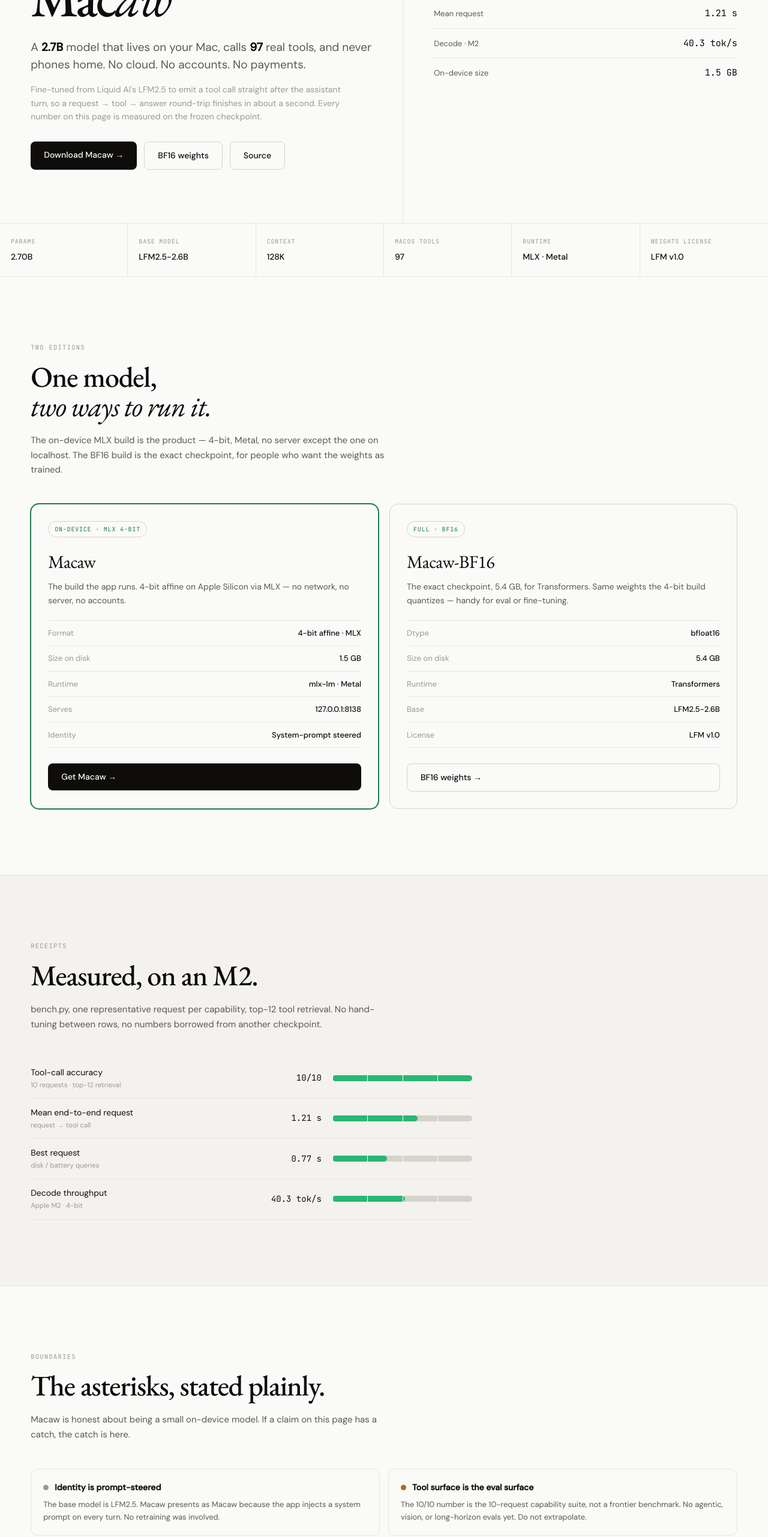
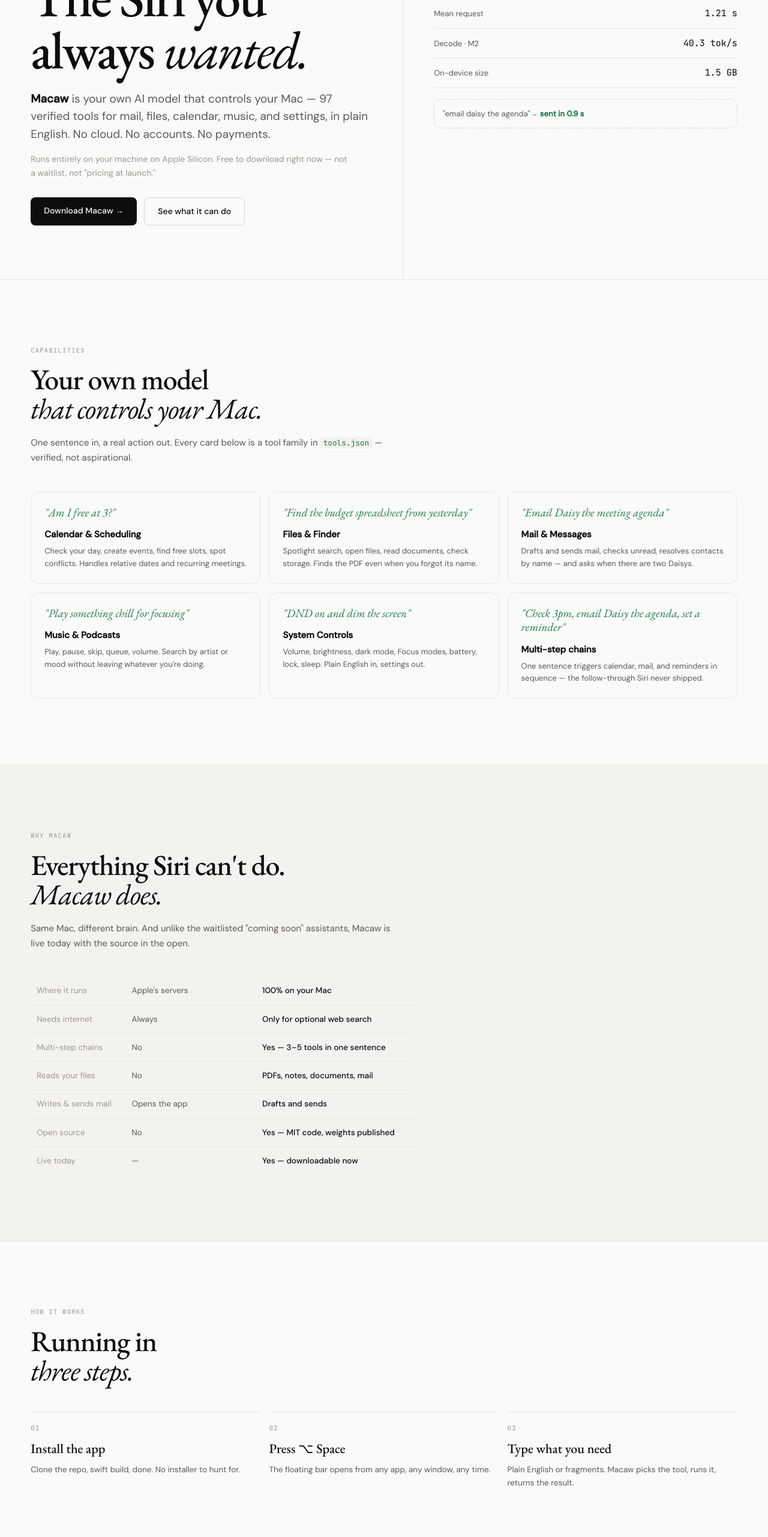
Before and after one commit to Alinxus/badtheorylab, a Next.js app: page /macaw in a window 1280 px wide. Shown: the part 234-2797 px from the top of the page at 60% size. Built offline with nearby package versions, Linux system fonts and the light colour scheme; no server answers; the database is empty.

Commit message:
Macaw landing: promise-led product page (capabilities, comparison, steps, compat)

```diff
--- a/src/app/macaw/data.ts
+++ b/src/app/macaw/data.ts
@@ -1,6 +1,7 @@
-// everything on the Macaw page pulls from here. numbers are from bench.py
-// against the frozen MACAW-V1 MLX checkpoint on an Apple M2. measured, not
-// projected — the boundaries section says which machine and which surface.
+// copy for /macaw. the page sells the promise first (like the waitlisted Mac-1
+// pages do) and proves it with measured numbers — but Macaw is real: live today,
+// open source, MIT code, no payments. every capability card is a tool that
+// exists in tools.json, every number is bench.py on the frozen checkpoint.
 
 export const HF_MLX = "https://huggingface.co/badtheorylabs/Macaw-4bit-MLX";
 export const HF_FULL = "https://huggingface.co/badtheorylabs/Macaw";
@@ -20,51 +21,96 @@
   { k: "Params", v: "2.70B" },
   { k: "Base model", v: "LFM2.5-2.6B" },
   { k: "Context", v: "128K" },
-  { k: "macOS tools", v: "97" },
+  { k: "macOS tools", v: "97 verified" },
   { k: "Runtime", v: "MLX · Metal" },
   { k: "Weights license", v: "LFM v1.0" },
 ];
 
-// the two shipped artifacts. the on-device MLX build is the product; the BF16
-// build exists for people who want the exact weights.
-export const editions = [
+// capability cards — the "what it does for you" section. each one maps to a real
+// tool family in tools.json.
+export const capabilities = [
   {
-    id: "mlx",
-    tag: "On-device · MLX 4-bit",
-    name: "Macaw",
-    blurb:
-      "The build the app runs. 4-bit affine on Apple Silicon via MLX — no network, no server, no accounts.",
-    href: HF_MLX,
-    primary: true,
-    rows: [
-      ["Format", "4-bit affine · MLX"],
-      ["Size on disk", "1.5 GB"],
-      ["Runtime", "mlx-lm · Metal"],
-      ["Serves", "127.0.0.1:8138"],
-      ["Identity", "System-prompt steered"],
-    ] as [string, string][],
+    icon: "calendar",
+    title: "Calendar & Scheduling",
+    ask: "Am I free at 3?",
+    body: "Check your day, create events, find free slots, spot conflicts. Handles relative dates and recurring meetings.",
   },
   {
-    id: "full",
-    tag: "Full · BF16",
-    name: "Macaw-BF16",
-    blurb:
-      "The exact checkpoint, 5.4 GB, for Transformers. Same weights the 4-bit build quantizes — handy for eval or fine-tuning.",
-    href: HF_FULL,
-    primary: false,
-    rows: [
-      ["Dtype", "bfloat16"],
-      ["Size on disk", "5.4 GB"],
-      ["Runtime", "Transformers"],
-      ["Base", "LFM2.5-2.6B"],
-      ["License", "LFM v1.0"],
-    ] as [string, string][],
+    icon: "folder",
+    title: "Files & Finder",
+    ask: "Find the budget spreadsheet from yesterday",
+    body: "Spotlight search, open files, read documents, check storage. Finds the PDF even when you forgot its name.",
+  },
+  {
+    icon: "mail",
+    title: "Mail & Messages",
+    ask: "Email Daisy the meeting agenda",
+    body: "Drafts and sends mail, checks unread, resolves contacts by name — and asks when there are two Daisys.",
+  },
+  {
+    icon: "music",
+    title: "Music & Podcasts",
+    ask: "Play something chill for focusing",
+    body: "Play, pause, skip, queue, volume. Search by artist or mood without leaving whatever you're doing.",
+  },
+  {
+    icon: "sliders",
+    title: "System Controls",
+    ask: "DND on and dim the screen",
+    body: "Volume, brightness, dark mode, Focus modes, battery, lock, sleep. Plain English in, settings out.",
+  },
+  {
+    icon: "bolt",
+    title: "Multi-step chains",
+    ask: "Check 3pm, email Daisy the agenda, set a reminder",
+    body: "One sentence triggers calendar, mail, and reminders in sequence — the follow-through Siri never shipped.",
   },
 ];
 
-// measured on the frozen checkpoint with bench.py: one representative request
-// per capability, tool chosen from the top-12 retrieved schema. no hand-tuning
-// between rows.
+// the comparison table. Mac-1 pages compare against Siri; Macaw compares
+// against Siri AND against the closed "coming soon" apps — being live and
+// open source is the honest differentiator.
+export const comparison = {
+  cols: ["Siri", "Macaw"],
+  rows: [
+    ["Where it runs", "Apple's servers", "100% on your Mac"],
+    ["Needs internet", "Always", "Only for optional web search"],
+    ["Multi-step chains", "No", "Yes — 3–5 tools in one sentence"],
+    ["Reads your files", "No", "PDFs, notes, documents, mail"],
+    ["Writes & sends mail", "Opens the app", "Drafts and sends"],
+    ["Open source", "No", "Yes — MIT code, weights published"],
+    ["Live today", "—", "Yes — downloadable now"],
+  ],
+};
+
+// three steps — copied in spirit from Mac-1's "how it works", because the app
+// genuinely does install this fast.
+export const steps = [
+  {
+    n: "01",
+    title: "Install the app",
+    body: "Clone the repo, swift build, done. No installer to hunt for.",
+  },
+  {
+    n: "02",
+    title: "Press ⌥ Space",
+    body: "The floating bar opens from any app, any window, any time.",
+  },
+  {
+    n: "03",
+    title: "Type what you need",
+    body: "Plain English or fragments. Macaw picks the tool, runs it, returns the result.",
+  },
+];
+
+export const compatibility = [
+  { chip: "Apple Silicon", note: "M1 or later · macOS 14+" },
+  { chip: "RAM", note: "8 GB+ · 1.5 GB model footprint" },
+  { chip: "Offline", note: "Fully local · no accounts" },
+  { chip: "Open", note: "MIT code · weights on Hugging Face" },
+];
+
+// receipts — the proof, kept on the page but no longer the headline.
 export const evals = [
   { name: "Tool-call accuracy", sub: "10 requests · top-12 retrieval", label: "10/10", pct: 100 },
   { name: "Mean end-to-end request", sub: "request → tool call", label: "1.21 s", pct: 61 },
@@ -72,26 +118,22 @@
   { name: "Decode throughput", sub: "Apple M2 · 4-bit", label: "40.3 tok/s", pct: 52 },
 ];
 
+// small honest asterisks, kept to a single compact strip at the bottom.
 export const boundaries = [
   {
     sev: "note",
     h: "Identity is prompt-steered",
-    b: "The base model is LFM2.5. Macaw presents as Macaw because the app injects a system prompt on every turn. No retraining was involved.",
+    b: "Base model is LFM2.5; the app injects a system prompt so it presents as Macaw.",
+  },
+  {
+    sev: "note",
+    h: "Apple Silicon only",
+    b: "MLX runs on Metal. BF16 weights run anywhere Transformers does.",
   },
   {
     sev: "warn",
-    h: "Tool surface is the eval surface",
-    b: "The 10/10 number is the 10-request capability suite, not a frontier benchmark. No agentic, vision, or long-horizon evals yet. Do not extrapolate.",
-  },
-  {
-    sev: "warn",
-    h: "Apple Silicon only",
-    b: "MLX runs on Metal. No CUDA build. The BF16 weights run anywhere Transformers does, but the on-device story is Apple-only today.",
-  },
-  {
-    sev: "crit",
     h: "Weights license restricts commerce",
-    b: "LFM Open License v1.0 caps commercial use at $10M revenue per entity and requires redistribution under the same license. The code is MIT; the weights are not.",
+    b: "LFM Open License v1.0 caps commercial use at $10M revenue. The code is MIT.",
   },
 ];
 
--- a/src/app/macaw/page.tsx
+++ b/src/app/macaw/page.tsx
@@ -2,7 +2,8 @@
 import { styles } from "./styles";
 import {
   HF_MLX, HF_FULL, GH_URL, DISCORD_URL, CAL_URL, BASE_LICENSE,
-  headline, specStrip, editions, evals, boundaries, qs,
+  headline, specStrip, capabilities, comparison, steps,
+  compatibility, evals, boundaries, qs,
 } from "./data";
 
 const sevClass = (s: string) =>
@@ -28,32 +29,30 @@
         </div>
       </nav>
 
-      {/* hero */}
+      {/* hero — the promise first */}
       <section className="mw-hero">
         <div className="mw-hero-copy">
-          <p className="mw-eyebrow"><span className="mw-dot" />Open weights · On-device agent · MACAW-V1</p>
-          <h1 className="mw-h1">Mac<em>aw</em></h1>
+          <p className="mw-eyebrow"><span className="mw-dot" />Live today · Open source · Runs 100% on your Mac</p>
+          <h1 className="mw-h1">The Siri you<br />always <em>wanted.</em></h1>
           <p className="mw-lede">
-            A <b>2.7B</b> model that lives on your Mac, calls <b>97</b> real tools,
-            and never phones home. No cloud. No accounts. No payments.
+            <b>Macaw</b> is your own AI model that controls your Mac — 97 verified
+            tools for mail, files, calendar, music, and settings, in plain English.
+            No cloud. No accounts. No payments.
           </p>
           <p className="mw-sub">
-            Fine-tuned from Liquid AI's LFM2.5 to emit a tool call straight after
-            the assistant turn, so a request → tool → answer round-trip finishes in
-            about a second. Every number on this page is measured on the frozen
-            checkpoint.
+            Runs entirely on your machine on Apple Silicon. Free to download right
+            now — not a waitlist, not "pricing at launch."
           </p>
           <div className="mw-hero-actions">
             <a href={HF_MLX} target="_blank" rel="noreferrer" className="mw-btn mw-btn-solid">Download Macaw →</a>
-            <a href={HF_FULL} target="_blank" rel="noreferrer" className="mw-btn mw-btn-outline">BF16 weights</a>
-            <a href={GH_URL} target="_blank" rel="noreferrer" className="mw-btn mw-btn-outline">Source</a>
+            <a href="#capabilities" className="mw-btn mw-btn-outline">See what it can do</a>
           </div>
         </div>
 
         <div className="mw-readout">
           <div className="mw-readout-head">
             <span /><span /><span />
-            <span className="mw-readout-label">frozen · macaw-v1 · 2.7B</span>
+            <span className="mw-readout-label">macaw-v1 · measured on m2</span>
           </div>
           {headline.map((h) => (
             <div key={h.k} className="mw-readout-row">
@@ -61,66 +60,84 @@
               <span className="mw-readout-v">{h.v}</span>
             </div>
           ))}
+          <div className="mw-readout-demo">
+            <span className="mw-readout-demo-k">"email daisy the agenda"</span>
+            <span className="mw-readout-demo-v">→ sent in 0.9 s</span>
+          </div>
         </div>
       </section>
 
-      {/* spec strip */}
-      <section className="mw-strip">
-        {specStrip.map((s) => (
-          <div key={s.k} className="mw-strip-cell">
-            <div className="mw-strip-k">{s.k}</div>
-            <div className="mw-strip-v">{s.v}</div>
-          </div>
-        ))}
-      </section>
-
-      {/* two editions */}
-      <section className="mw-block">
+      {/* capabilities */}
+      <section className="mw-block" id="capabilities">
         <div className="mw-block-head">
-          <p className="mw-label">Two editions</p>
-          <h2 className="mw-h2">One model,<br /><em>two ways to run it.</em></h2>
+          <p className="mw-label">Capabilities</p>
+          <h2 className="mw-h2">Your own model<br /><em>that controls your Mac.</em></h2>
           <p className="mw-body">
-            The on-device MLX build is the product — 4-bit, Metal, no server except
-            the one on localhost. The BF16 build is the exact checkpoint, for people
-            who want the weights as trained.
+            One sentence in, a real action out. Every card below is a tool family
+            in <code>tools.json</code> — verified, not aspirational.
           </p>
         </div>
-        <div className="mw-editions">
-          {editions.map((e) => (
-            <div key={e.id} className={`mw-card${e.primary ? " mw-card-feat" : ""}`}>
-              <span className="mw-card-tag">{e.tag}</span>
-              <div className="mw-card-name">{e.name}</div>
-              <p className="mw-card-blurb">{e.blurb}</p>
-              <ul className="mw-speclist">
-                {e.rows.map(([k, v]) => (
-                  <li key={k}>
-                    <span className="mw-spec-k">{k}</span>
-                    <span className="mw-spec-v">{v}</span>
-                  </li>
-                ))}
-              </ul>
-              <a
-                href={e.href}
-                target="_blank"
-                rel="noreferrer"
-                className={`mw-btn ${e.primary ? "mw-btn-solid" : "mw-btn-outline"}`}
-              >
-                {e.primary ? "Get Macaw →" : "BF16 weights →"}
-              </a>
+        <div className="mw-caps">
+          {capabilities.map((c) => (
+            <div key={c.title} className="mw-cap-card">
+              <span className="mw-cap-ask">"{c.ask}"</span>
+              <h3 className="mw-cap-title">{c.title}</h3>
+              <p className="mw-cap-body">{c.body}</p>
             </div>
           ))}
         </div>
       </section>
 
-      {/* measured */}
+      {/* comparison */}
+      <section className="mw-block mw-block-alt">
+        <div className="mw-block-head">
+          <p className="mw-label">Why Macaw</p>
+          <h2 className="mw-h2">Everything Siri can't do.<br /><em>Macaw does.</em></h2>
+          <p className="mw-body">
+            Same Mac, different brain. And unlike the waitlisted "coming soon"
+            assistants, Macaw is live today with the source in the open.
+          </p>
+        </div>
+        <div className="mw-tbl-wrap" style={{ maxWidth: 640 }}>
+          <table className="mw-tbl">
+            <tbody>
+              {comparison.rows.map((r) => (
+                <tr key={r[0]}>
+                  <td className="name">{r[0]}</td>
+                  <td className="col2">{r[1]}</td>
+                  <td className="col3">{r[2]}</td>
+                </tr>
+              ))}
+            </tbody>
+          </table>
+        </div>
+      </section>
+
+      {/* how it works */}
+      <section className="mw-block">
+        <div className="mw-block-head">
+          <p className="mw-label">How it works</p>
+          <h2 className="mw-h2">Running in<br /><em>three steps.</em></h2>
+        </div>
+        <div className="mw-steps">
+          {steps.map((s) => (
+            <div key={s.n} className="mw-step">
+              <div className="mw-step-n">{s.n}</div>
+              <h3 className="mw-step-title">{s.title}</h3>
+              <p className="mw-step-body">{s.body}</p>
+            </div>
+          ))}
+        </div>
+      </section>
+
+      {/* receipts */}
       <section className="mw-block mw-block-alt">
         <div className="mw-block-head">
           <p className="mw-label">Receipts</p>
           <h2 className="mw-h2">Measured, on an M2.</h2>
           <p className="mw-body">
-            bench.py, one representative request per capability, top-12 tool
-            retrieval. No hand-tuning between rows, no numbers borrowed from
-            another checkpoint.
+            We measure without mercy. bench.py, one request per capability,
+            top-12 retrieval — no hand-tuning between rows.
           </p>
         </div>
         <div className="mw-bench">
@@ -140,15 +157,39 @@
         </div>
       </section>
 
-      {/* boundaries */}
+      {/* compatibility */}
       <section className="mw-block">
         <div className="mw-block-head">
-          <p className="mw-label">Boundaries</p>
-          <h2 className="mw-h2">The asterisks, stated plainly.</h2>
-          <p className="mw-body">
-            Macaw is honest about being a small on-device model. If a claim on
-            this page has a catch, the catch is here.
-          </p>
+          <p className="mw-label">Compatibility</p>
+          <h2 className="mw-h2">Runs on your Mac.<br /><em>Not theirs.</em></h2>
+        </div>
+        <div className="mw-compat">
+          {compatibility.map((c) => (
+            <div key={c.chip} className="mw-compat-chip">
+              <b>{c.chip}</b>
+              <span>{c.note}</span>
+            </div>
+          ))}
+        </div>
+      </section>
+
+      {/* cta */}
+      <section className="mw-cta">
+        <h2 className="mw-cta-title">Live today. Open source. Yours.</h2>
+        <p className="mw-cta-sub">
+          Weights on Hugging Face, code on GitHub, runs fully local. No waitlist, no pricing-at-launch.
+        </p>
+        <div className="mw-hero-actions" style={{ justifyContent: "center" }}>
+          <a href={HF_MLX} target="_blank" rel="noreferrer" className="mw-btn mw-btn-light">Download Macaw →</a>
+          <a href={GH_URL} target="_blank" rel="noreferrer" className="mw-btn mw-btn-ghost">Read the source</a>
+        </div>
+      </section>
+
+      {/* boundaries — compact, honest */}
+      <section className="mw-block">
+        <div className="mw-block-head">
+          <p className="mw-label">The small print</p>
+          <h2 className="mw-h2">Honest asterisks.</h2>
         </div>
         <div className="mw-bounds">
           {boundaries.map((b) => (
@@ -159,73 +200,23 @@
               <p>{b.b}</p>
             </div>
           ))}
-        </div>
-      </section>
-
-      {/* quickstart */}
-      <section className="mw-block mw-block-alt">
-        <div className="mw-block-head">
-          <p className="mw-label">Quickstart</p>
-          <h2 className="mw-h2">Pull it. Serve it.</h2>
-          <p className="mw-body">
-            Server, library, or the menu-bar app. The app auto-starts the server —
-            point <code>MACAW_PYTHON</code> at a Python with mlx-lm if it isn't on PATH.
-          </p>
-        </div>
-        <div className="mw-qs">
-          <div className="mw-qs-panel">
-            <div className="mw-qs-tag">Serve · OpenAI-compatible</div>
-            <pre className="mw-qs-code">{qs.serve}</pre>
+          <div className="mw-bnd">
+            <div className="mw-bnd-h">
+              <span className="mw-sev mw-sev-note" />License & integrity
+            </div>
+            <p>
+              Code is <a href={GH_URL} target="_blank" rel="noreferrer">MIT</a>; weights inherit the{" "}
+              <a href={BASE_LICENSE} target="_blank" rel="noreferrer">LFM Open License v1.0</a> from LFM2.5.
+              MLX: <code className="mw-hash-sha">aa045fad…e238</code> · BF16: <code className="mw-hash-sha">966d2066…8be0</code>.
+            </p>
           </div>
-          <div className="mw-qs-panel">
-            <div className="mw-qs-tag">Generate · Python</div>
-            <pre className="mw-qs-code">{qs.py}</pre>
-          </div>
-          <div className="mw-qs-panel">
-            <div className="mw-qs-tag">App · macOS</div>
-            <pre className="mw-qs-code">{qs.app}</pre>
-          </div>
-        </div>
-      </section>
-
-      {/* integrity */}
-      <section className="mw-block">
-        <div className="mw-block-head">
-          <p className="mw-label">Integrity</p>
-          <h2 className="mw-h2">Frozen, verifiable.</h2>
-          <p className="mw-body">
-            Weights hash to the files on Hugging Face. The code is MIT; the weights
-            inherit the <a href={BASE_LICENSE} target="_blank" rel="noreferrer">LFM Open License v1.0</a> from the LFM2.5 base.
-          </p>
-        </div>
-        <div className="mw-two">
-          <div className="mw-tbl-wrap">
-            <div className="mw-cap">MLX 4-bit · SHA-256</div>
-            <div className="mw-hash"><code className="mw-hash-sha">aa045fad2ddadc73f204e0b795b57ab37c73c829e0f63e09fde6abc1be93e238</code></div>
-            <p className="mw-note">model.safetensors in badtheorylabs/Macaw-4bit-MLX</p>
-          </div>
-          <div className="mw-tbl-wrap">
-            <div className="mw-cap">BF16 · SHA-256</div>
-            <div className="mw-hash"><code className="mw-hash-sha">966d206651b96446f6a4c415d118049f478a8df79be3fa45bfd04959a4d68be0</code></div>
-            <p className="mw-note">model.safetensors in badtheorylabs/Macaw</p>
-          </div>
-        </div>
-      </section>
-
-      {/* cta */}
-      <section className="mw-cta">
-        <h2 className="mw-cta-title">Your Mac, with hands.</h2>
-        <p className="mw-cta-sub">Runs fully local. Weights are live today. None of it is a black box.</p>
-        <div className="mw-hero-actions" style={{ justifyContent: "center" }}>
-          <a href={HF_MLX} target="_blank" rel="noreferrer" className="mw-btn mw-btn-light">Download Macaw →</a>
-          <a href={HF_FULL} target="_blank" rel="noreferrer" className="mw-btn mw-btn-ghost">BF16 weights</a>
         </div>
       </section>
 
       <footer className="mw-footer">
         <div className="mw-foot-note">
           Macaw MACAW-V1 · base LFM2.5-2.6B · measured 2026-08-05 on Apple M2 (MLX 4-bit).<br />
-          The tool-call suite is 10 requests, not a frontier benchmark. Run generated actions in a sandbox;
+          Tool suite is 10 requests, not a frontier benchmark. Run generated actions in a sandbox;
           destructive tools always ask first.
         </div>
         <div className="mw-foot-links">
```
Also changed, not shown: src/app/macaw/styles.ts (+38 -0 lines).
